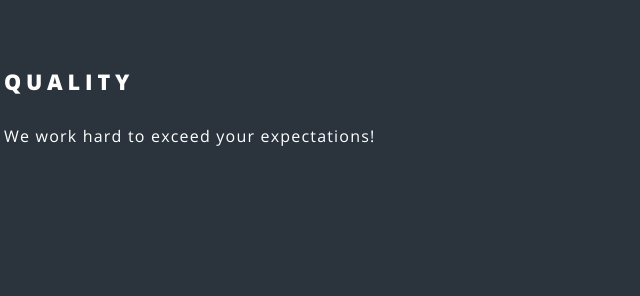
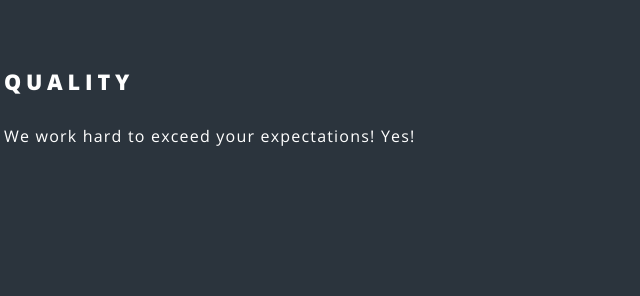
Before and after one commit to myrishcreations/myrishcreations.com, a plain HTML site: page index.html in a window 1280 px wide. Shown: the part 1380-1676 px from the top of the page, 636-1276 px from the left. Drawn offline with Linux system fonts and the light colour scheme; files whose address does not match are found by name.

Commit message:
test message for commit

```diff
--- a/index.html
+++ b/index.html
@@ -124,7 +124,7 @@
 
 
 
-    <p>We work hard to exceed your expectations!</p>
+    <p>We work hard to exceed your expectations! Yes!</p>
 
 
 
```
Also changed, not shown: 1 other file.
